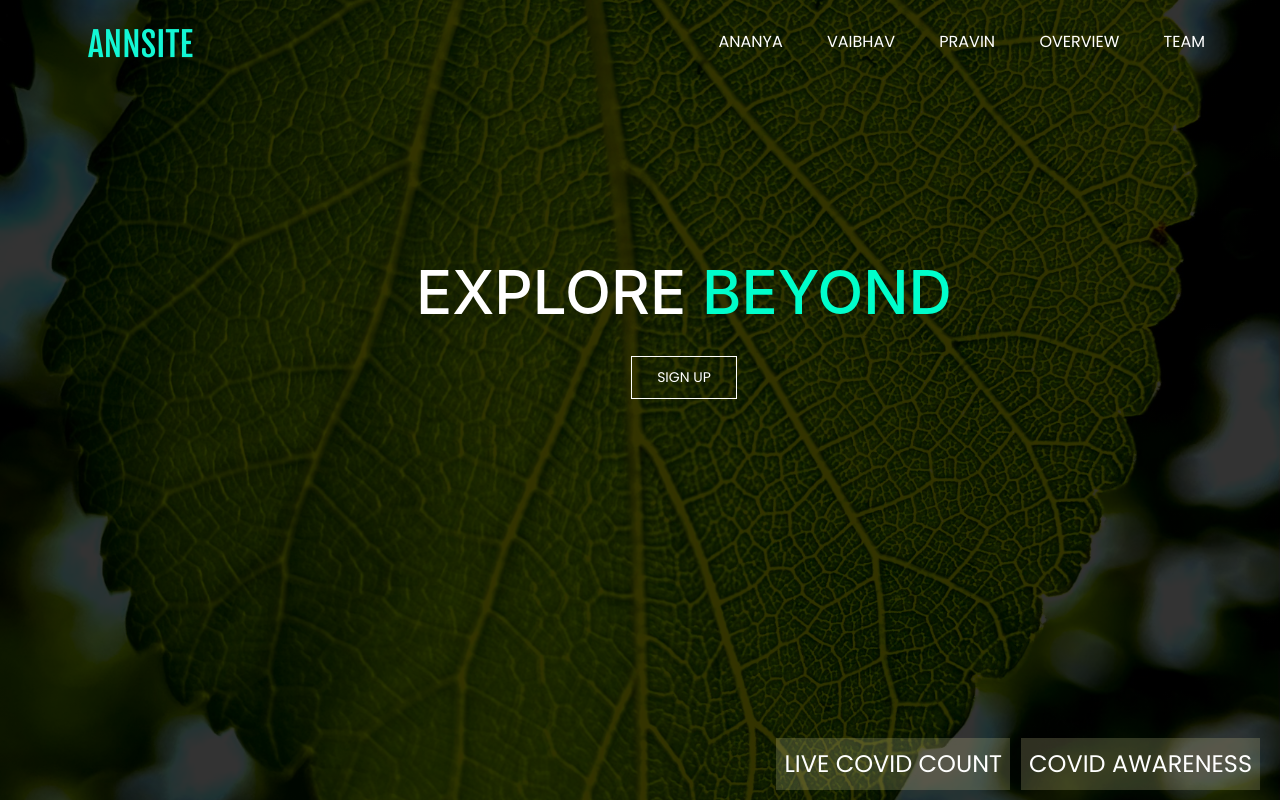
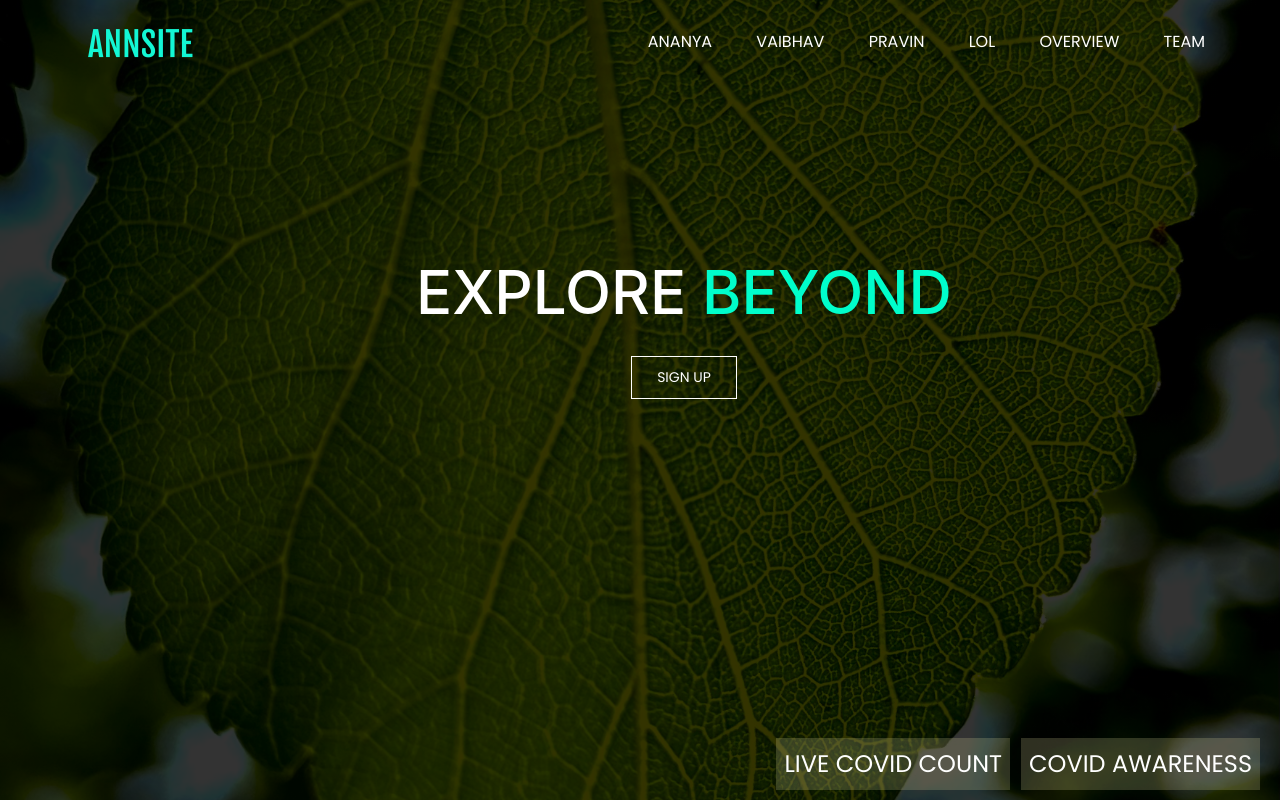
Before and after one commit to Ananyaiitbhilai/annsite, a Django app: page / in a window 1280 px wide. Run offline with Django 3.2, Linux system fonts and the light colour scheme.

Commit message:
Update homepg.html

```diff
--- a/templates/homepg.html
+++ b/templates/homepg.html
@@ -209,6 +209,8 @@ header {
 <li><a href="{% url 'vaibhavpg' %}">Vaibhav</a></li>
 <li><a href="{% url 'pravinpg' %}">Pravin</a></li>
 
+    <li><a href="{% url 'tileslide' %}">lol</a></li>
+
     <li><a href="{% url 'cause' %}">OVERVIEW</a></li>
 <li><a href="{% url 'team' %}">Team</a></li>
 
```
